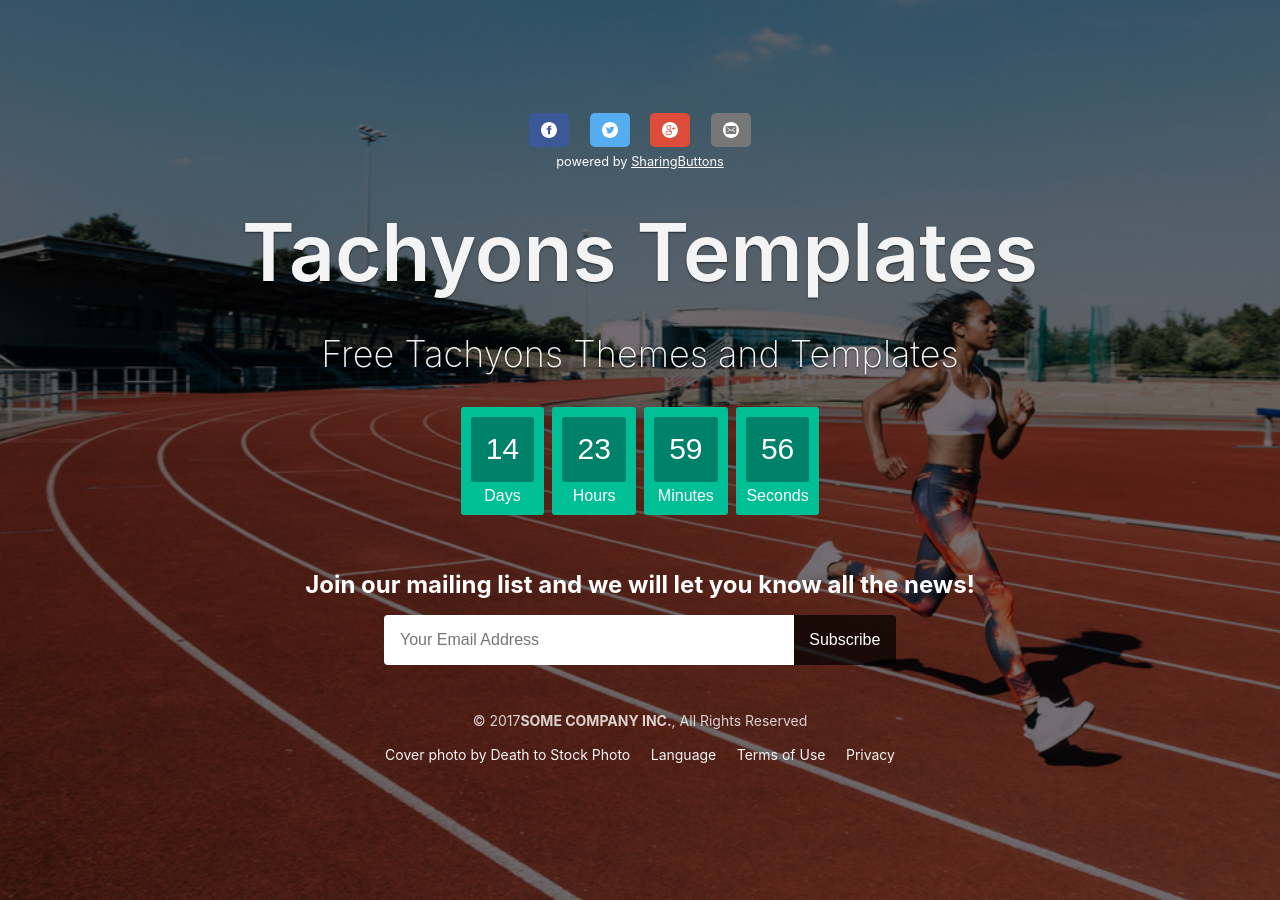
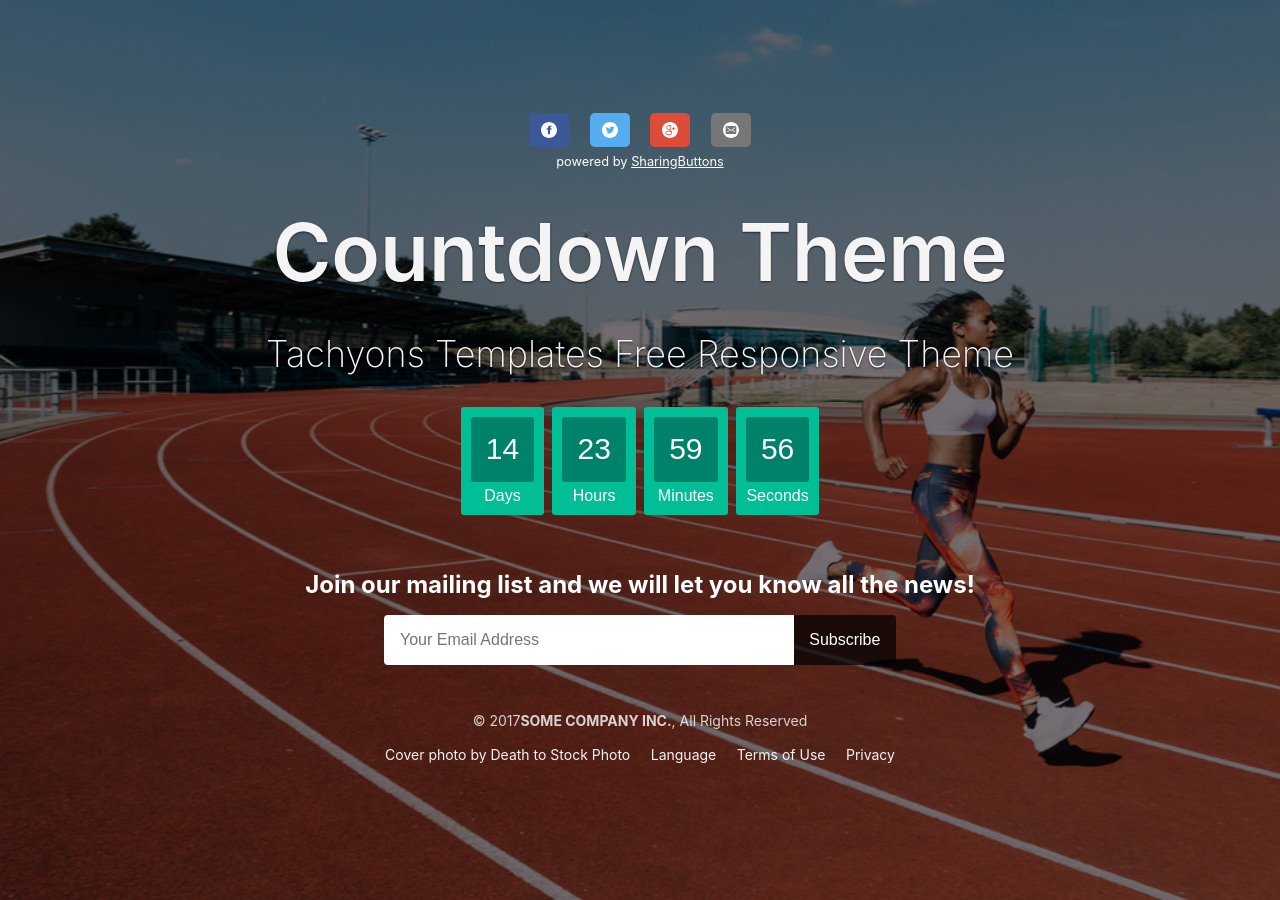
Before and after one commit to blairanderson/countdown-tachyons-jekyll, a Jekyll site: the page built from index.html, in a window 1280 px wide. Built offline with Jekyll 4.4.1, drawn with Linux system fonts in a browser that asks for light colours; some web fonts are replaced.

```diff
--- a/_config.yml
+++ b/_config.yml
@@ -1,8 +1,11 @@
 # Site Information
 license:          "MIT"
 license-url:      "https://github.com/blairanderson/tachyonstemplates/blob/master/LICENSE"
+
 author:           "Tachyons Templates"
 title:            Countdown Template Responsive Free - Tachyons Theme
+headline: "Countdown Theme"
+subheadline: "Tachyons Templates Free Responsive Theme"
 google-analytics: "UA-61052500-15"
 google_site_verification: "RWU1gUAkLxAcOG2zAslE-2d-W4odFhYgixiHHZ4wZ4U"
 # Site Settings
--- a/_includes/head.html
+++ b/_includes/head.html
@@ -18,9 +18,9 @@
     <link href='https://fonts.googleapis.com/css?family=PT+Sans+Caption:400,700' rel='stylesheet' type='text/css'>
     <link href='https://fonts.googleapis.com/css?family=Patrick+Hand+SC' rel='stylesheet' type='text/css'>
     <!-- Styles -->
-    <link rel="stylesheet" href="{{ " /css/main.css " | prepend: site.baseurl }}">
+    <link rel="stylesheet" href="{{ site.url }}/css/main.css">
     <!-- Feed -->
-    <link rel="alternate" type="application/rss+xml" title="{{ site.title }}" href="{{ " /feed.xml " | prepend: site.baseurl | prepend: site.url }}">
+    <link rel="alternate" type="application/rss+xml" title="{{ site.title }}" href="{{ " /feed.xml " | prepend: site.url }}">
     <!-- Fav Icon and Apple Touch Icons -->
     <link rel="apple-touch-icon-precomposed" sizes="144x144" href="/img/favicons/logo.png" />
     <meta name="application-name" content="&nbsp;" />
@@ -33,7 +33,7 @@
     <meta property="og:description" content="{{ page.meta-description }}">
     <meta property="og:image" content="/img/favicons/logo.png">
     <!-- Canonical -->
-    <link rel="canonical" href="{{site.url}}{{ page.url }}">
-    <meta property="og:url" content="{{site.url}}{{ page.url }}">
+    <link rel="canonical" href="{{site.url}}">
+    <meta property="og:url" content="{{site.url}}">
 
 </head>
--- a/index.html
+++ b/index.html
@@ -11,15 +11,15 @@ meta-description: Free open-source Countdown template built responsive and fast
 </style>
 
 <div class="sans-serif">
-  <div class="cover bg-center w-100 vh-100 dt" style="background: linear-gradient(rgba(0, 0, 0, 0.5), rgba(0, 0, 0, 0.5)), url(/img/bg.jpg);">
+  <div class="cover bg-center w-100 vh-100 dt" style="background: linear-gradient(rgba(0, 0, 0, 0.5), rgba(0, 0, 0, 0.5)), url({{site.url}}/img/bg.jpg);">
     <div class="dtc v-mid">
       <div class="tc">
         {% include social.html %}
         <small class="db tc white">powered by <a class="white" href="https://www.blairanderson.co/sharingbuttons/">SharingButtons</a></small>
       </div>
       <div class="tc ph3">
-        <div class="title f2 f-subheadline-l fw6 near-white mh0 mv4 lh-title">Tachyons Templates</div>
-        <h1 class="title f3 f2-l fw2 near-white mh0 mv4 ">Free Tachyons Themes and Templates</h1>
+        <div class="title f2 f-subheadline-l fw6 near-white mh0 mv4 lh-title">{{site.headline}}</div>
+        <h1 class="title f3 f2-l fw2 near-white mh0 mv4 ">{{site.subheadline}}</h1>
       </div>
       <div>{% include clock.html %}</div>
       <div>{% include form.html %}</div>
```
Also changed, not shown: README.md.
